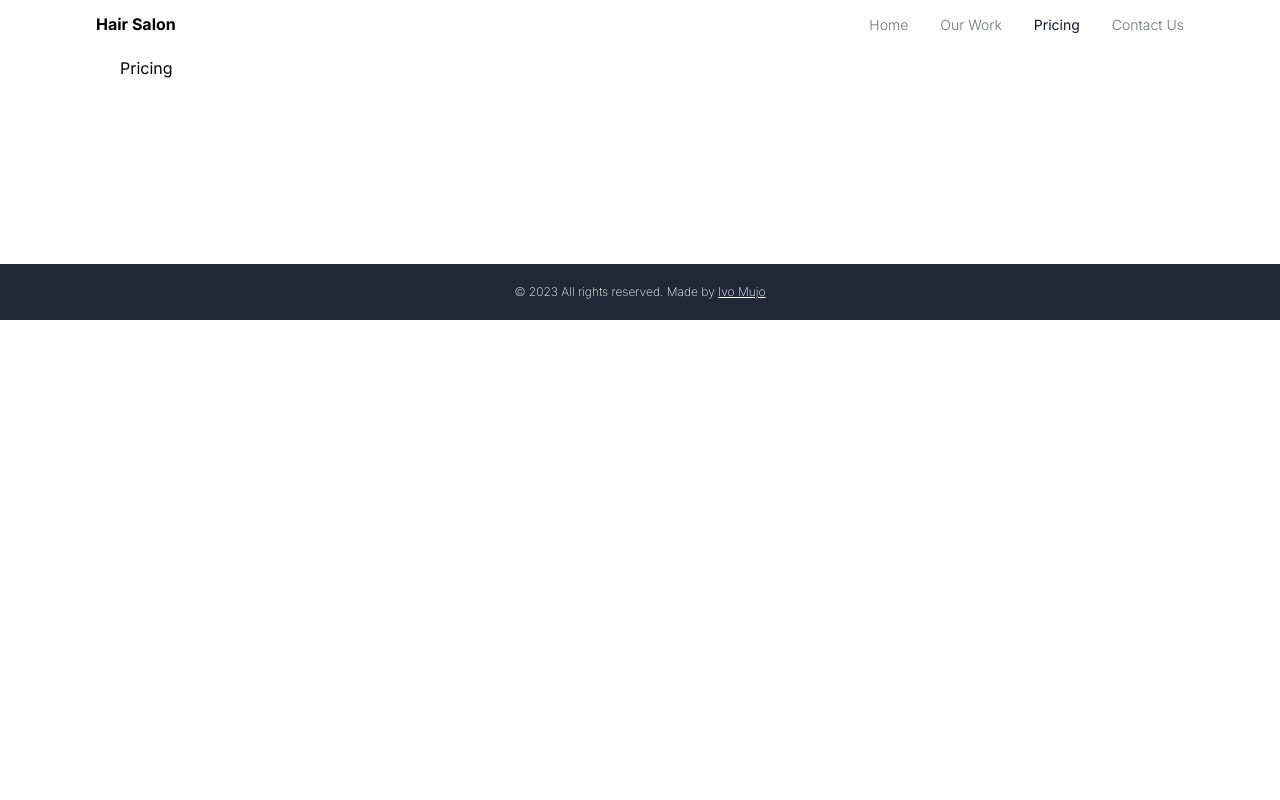
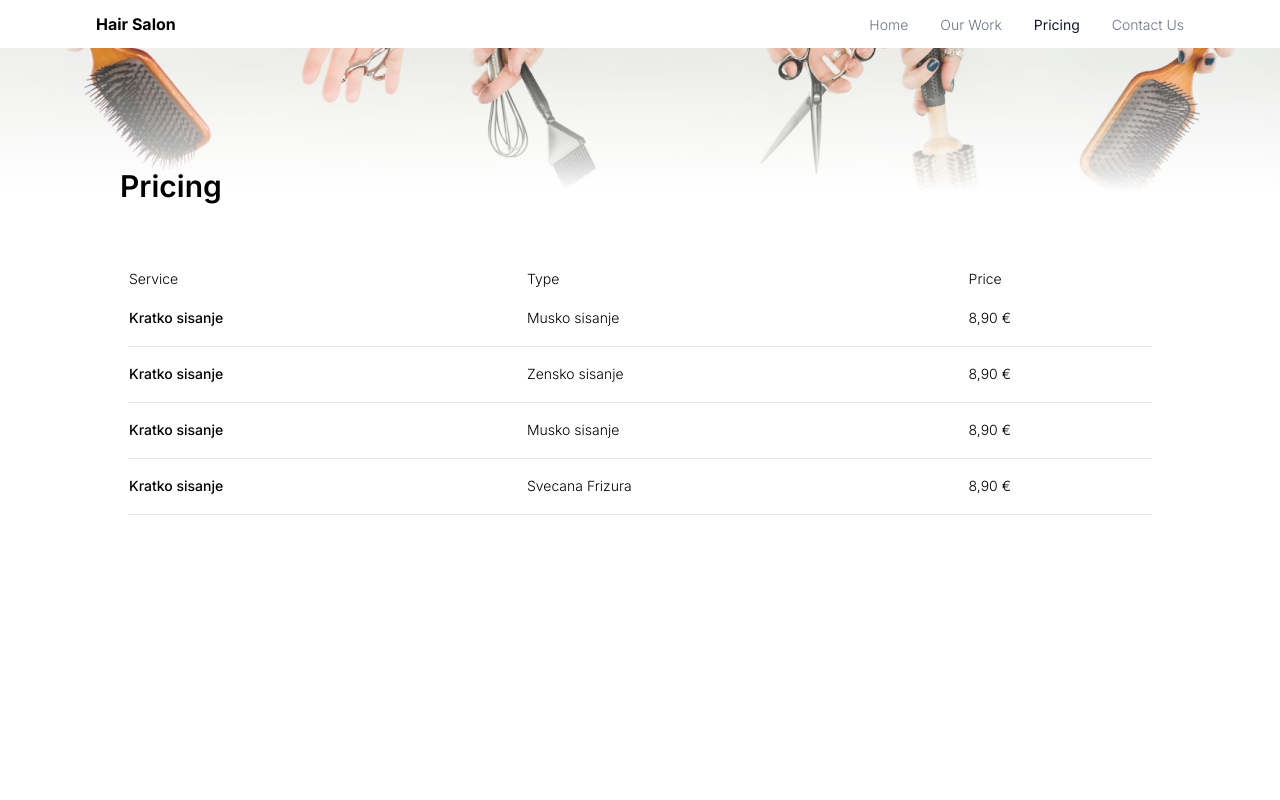
Before and after one commit to imujo/hair-salon, a Next.js app: page /pricing in a window 1280 px wide. Shown: the top 800 px of the page. Built offline with nearby package versions, Linux system fonts and the light colour scheme.

Commit message:
creating the pricing page

```diff
--- a/package.json
+++ b/package.json
@@ -10,6 +10,7 @@
   },
   "dependencies": {
     "@mantine/carousel": "^6.0.14",
+    "@tanstack/react-table": "^8.9.3",
     "@types/node": "20.2.5",
     "@types/react": "18.2.7",
     "@types/react-dom": "18.2.4",
--- a/src/app/globals.css
+++ b/src/app/globals.css
@@ -25,3 +25,10 @@
   background-color: rgb(241, 241, 241);
   margin-top: 20px;
 }
+
+h3 {
+  margin-bottom: 3.5rem;
+  font-size: 1.875rem /* 30px */;
+  line-height: 2.25rem /* 36px */;
+  font-weight: 600;
+}
--- a/src/app/layout.tsx
+++ b/src/app/layout.tsx
@@ -20,7 +20,7 @@ export default function RootLayout({
     <html lang="en" className={cn(inter.className, "")}>
       <body className="relative flex  w-full flex-col items-center ">
         <Nav />
-        <main className="mt-14 w-full max-w-6xl  px-4 md:px-14 ">
+        <main className=" mt-14 w-full max-w-6xl  px-4 md:px-14 ">
           {children}
         </main>
         <Footer />
--- a/src/app/page.tsx
+++ b/src/app/page.tsx
@@ -48,16 +48,14 @@ const Home: FC = () => {
         </section>
       </header>
 
-      <h3 className=" mb-14 text-3xl font-semibold" id="what-to-expect">
-        What To Expect?
-      </h3>
+      <h3 id="what-to-expect">What To Expect?</h3>
       <div className=" sm:[&>*:nth-child(even)]:flex-row-reverse ">
         {what_to_expect.map((data, i) => {
           return <WhatToExpect {...data} key={i} index={i} />;
         })}
       </div>
 
-      <h3 className=" mb-14 mt-16 text-3xl font-semibold" id="our-partners">
+      <h3 className=" mt-16" id="our-partners">
         Our Partners
       </h3>
       <div className="flex w-full flex-col items-center gap-2 sm:flex-row ">
@@ -81,9 +79,7 @@ const Home: FC = () => {
       </div>
       <section className="background-wide mt-16 flex flex-col gap-10 bg-[#DBE8F0] py-20 shadow-[#DBE8F0] sm:flex-row sm:gap-14 ">
         <div>
-          <h3 className=" mb-14  text-3xl font-semibold" id="our-team">
-            Meet Our Dedicated Team
-          </h3>
+          <h3 id="our-team">Meet Our Dedicated Team</h3>
           <p className=" max-w-md">
             At our hair salon, you can be confident that you are in the hands of
             a remarkable team of professionals. Our staff is comprised of highly
--- a/src/app/pricing/page.tsx
+++ b/src/app/pricing/page.tsx
@@ -1,9 +1,26 @@
+import PricingTable from "@/components/table/PricingTable";
+import { Service, euroFormat } from "@/components/table/pricingTypes";
+import { ColumnDef, createColumnHelper } from "@tanstack/react-table";
 import { FC } from "react";
+import { data } from "@/components/table/pricingTypes";
+import Image from "next/image";
 
 interface PricingProps {}
 
 const Pricing: FC<PricingProps> = ({}) => {
-  return <div className="h-40">Pricing</div>;
+  return (
+    <div className="min-h-screen">
+      <Image
+        height={400}
+        width={1000}
+        alt="tools"
+        src="/pricing_img.png"
+        className=" absolute left-0 top-0 z-[-1] h-[350px] w-screen object-cover lg:h-[550px]"
+      />
+      <h3 className=" mt-20 lg:mt-28 ">Pricing</h3>
+      <PricingTable data={data} />
+    </div>
+  );
 };
 
 export default Pricing;
--- /dev/null
+++ b/src/components/table/PricingTable.tsx
@@ -0,0 +1,82 @@
+"use client";
+import { FC } from "react";
+import { Service, euroFormat } from "./pricingTypes";
+import {
+  ColumnDef,
+  createColumnHelper,
+  flexRender,
+  getCoreRowModel,
+  useReactTable,
+} from "@tanstack/react-table";
+import { SourceTextModule } from "vm";
+
+interface PricingTableProps {
+  data: Service[];
+}
+
+const columnHelper = createColumnHelper<Service>();
+
+const columns: ColumnDef<Service, any>[] = [
+  columnHelper.accessor("title", {
+    header: "Service",
+    cell: (info) => info.getValue(),
+  }),
+  columnHelper.accessor("type.title", {
+    header: "Type",
+    cell: (info) => info.getValue(),
+  }),
+  columnHelper.accessor("price", {
+    header: "Price",
+    cell: (info) => {
+      const amount = parseFloat(info.getValue());
+      return euroFormat.format(amount);
+    },
+  }),
+];
+
+const PricingTable: FC<PricingTableProps> = ({ data }) => {
+  const table = useReactTable({
+    data,
+    columns,
+    getCoreRowModel: getCoreRowModel(),
+  });
+
+  return (
+    <div className="p-2">
+      <table className=" w-full">
+        <thead>
+          {table.getHeaderGroups().map((headerGroup) => (
+            <tr key={headerGroup.id}>
+              {headerGroup.headers.map((header) => (
+                <th className=" text-start text-sm font-light" key={header.id}>
+                  {header.isPlaceholder
+                    ? null
+                    : flexRender(
+                        header.column.columnDef.header,
+                        header.getContext()
+                      )}
+                </th>
+              ))}
+            </tr>
+          ))}
+        </thead>
+        <tbody>
+          {table.getRowModel().rows.map((row) => (
+            <tr
+              className=" h-14 border-b-[1px] border-gray-200 text-sm font-light [&>*:first-child]:font-medium"
+              key={row.id}
+            >
+              {row.getVisibleCells().map((cell) => (
+                <td key={cell.id}>
+                  {flexRender(cell.column.columnDef.cell, cell.getContext())}
+                </td>
+              ))}
+            </tr>
+          ))}
+        </tbody>
+      </table>
+    </div>
+  );
+};
+
+export default PricingTable;
--- /dev/null
+++ b/src/components/table/pricingTypes.tsx
@@ -0,0 +1,62 @@
+"use client";
+export type ServiceType = {
+  title: string;
+  imageUrl: URL;
+};
+
+export type Service = {
+  title: string;
+  price: number;
+  type: ServiceType;
+};
+
+export const euroFormat = new Intl.NumberFormat("de-DE", {
+  style: "currency",
+  currency: "EUR",
+});
+
+export const serviceTypes: ServiceType[] = [
+  {
+    title: "Musko sisanje",
+    imageUrl: new URL("https://youtube.com"),
+  },
+  {
+    title: "Zensko sisanje",
+    imageUrl: new URL("https://youtube.com"),
+  },
+  {
+    title: "Svecana Frizura",
+    imageUrl: new URL("https://youtube.com"),
+  },
+  {
+    title: "Pramenovi",
+    imageUrl: new URL("https://youtube.com"),
+  },
+  {
+    title: "Ekstenzije",
+    imageUrl: new URL("https://youtube.com"),
+  },
+];
+
+export const data: Service[] = [
+  {
+    title: "Kratko sisanje",
+    price: 8.9,
+    type: serviceTypes[0],
+  },
+  {
+    title: "Kratko sisanje",
+    price: 8.9,
+    type: serviceTypes[1],
+  },
+  {
+    title: "Kratko sisanje",
+    price: 8.9,
+    type: serviceTypes[0],
+  },
+  {
+    title: "Kratko sisanje",
+    price: 8.9,
+    type: serviceTypes[2],
+  },
+];
```
Also changed, not shown: public/pricing_img.png (added), 1 other file (tests, documents, lock files or other folders).
